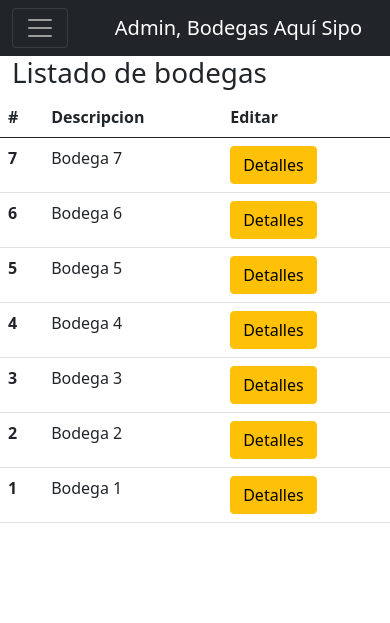
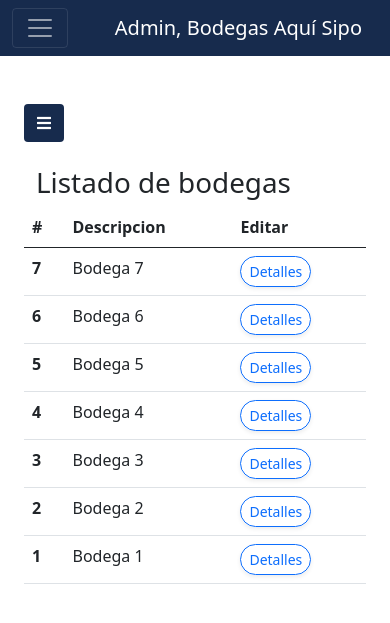
Before and after one commit to juliojimenez-98/bodegas_aquisipo, a Django app: page /home/bodegas in a window 390 px wide. Shown: the top 623 px of the page. Run offline with Django 3.2, Linux system fonts and the light colour scheme; a user stored in the database is signed in; data comes from the database, SQL or seed files in the repository; both versions use the stored data as it was after the commit; some libraries are stand-ins or nearby versions.

Commit message:
Layout Admin realizado responsive

```diff
--- a/bodega_app/static/css/global.css
+++ b/bodega_app/static/css/global.css
@@ -8,3 +8,75 @@
   background-size: cover;
   background-position: center center;
 }
+
+.sidebar li .submenu {
+  list-style: none;
+  margin: 0;
+  padding: 0;
+  padding-left: 1rem;
+  padding-right: 1rem;
+}
+
+.bg-color-primary {
+  background-color: #172b4d;
+}
+
+* {
+  margin: 0;
+  padding: 0;
+  box-sizing: border-box;
+}
+
+.navbarr {
+  width: 250px;
+  height: 150vh;
+  position: fixed;
+  margin-left: -300px;
+  background-color: #172b4d;
+  transition: 0.4s;
+}
+
+.nav-link {
+  font-size: 1.25em;
+}
+
+.nav-link:active,
+.nav-link:focus,
+.nav-link:hover {
+  background-color: #ffffff26;
+}
+
+.dropdown-menu {
+  background-color: #172b4d;
+}
+
+.dropdown-item:active,
+.dropdown-item:focus,
+.dropdown-item:hover {
+  background-color: #ffffff26;
+}
+
+.my-container {
+  transition: 0.4s;
+}
+
+/* for navbar */
+
+.active-nav {
+  margin-left: 0;
+}
+
+/* for main section */
+
+.active-cont {
+  margin-left: 250px;
+}
+
+#menu-btn {
+  background-color: #172b4d;
+  color: #fff;
+}
+
+#menu-btn:focus {
+  box-shadow: 0 0 0 0.25rem #7952b344;
+}
--- a/bodega_app/static/js/main.js
+++ b/bodega_app/static/js/main.js
@@ -1 +1,34 @@
-console.log("hi world");
+// document.addEventListener("DOMContentLoaded", function () {
+//   document.querySelectorAll(".sidebarr .nav-link").forEach(function (element) {
+//     element.addEventListener("click", function (e) {
+//       let nextEl = element.nextElementSibling;
+//       let parentEl = element.parentElement;
+//       if (nextEl) {
+//         e.preventDefault();
+//         let mycollapse = new bootstrap.Collapse(nextEl);
+//         if (nextEl.classList.contains("show")) {
+//           mycollapse.hide();
+//         } else {
+//           mycollapse.show();
+//           // find other submenus with class=show
+//           var opened_submenu = parentEl.parentElement.querySelector(
+//             ".submenu.show"
+//           );
+//           // if it exists, then close all of them
+//           if (opened_submenu) {
+//             new bootstrap.Collapse(opened_submenu);
+//           }
+//         }
+//       }
+//     }); // addEventListener
+//   }); // forEach
+// });
+// DOMContentLoaded  end
+
+var menu_btn = document.querySelector("#menu-btn");
+var sidebar = document.querySelector("#sidebar");
+var container = document.querySelector(".my-container");
+menu_btn.addEventListener("click", () => {
+  sidebar.classList.toggle("active-nav");
+  container.classList.toggle("active-cont");
+});
--- a/bodega_app/templates/base.html
+++ b/bodega_app/templates/base.html
@@ -12,6 +12,12 @@
       href="https://cdn.jsdelivr.net/npm/bootstrap@5.0.0/dist/css/bootstrap.min.css"
       rel="stylesheet"
       integrity="sha384-wEmeIV1mKuiNpC+IOBjI7aAzPcEZeedi5yW5f2yOq55WWLwNGmvvx4Um1vskeMj0"
+      crossorigin="anonymous"
+    />
+    <link
+      rel="stylesheet"
+      href="https://cdnjs.cloudflare.com/ajax/libs/font-awesome/5.15.3/css/all.min.css"
+      integrity="sha512-iBBXm8fW90+nuLcSKlbmrPcLa0OT92xO1BIsZ+ywDWZCvqsWgccV3gFoRBv0z+8dLJgyAHIhR35VZc2oM/gI1w=="
       crossorigin="anonymous"
     />
     <link rel="stylesheet" href="{%static "css/global.css" %}"/>
@@ -30,6 +36,16 @@
       integrity="sha384-p34f1UUtsS3wqzfto5wAAmdvj+osOnFyQFpp4Ua3gs/ZVWx6oOypYoCJhGGScy+8"
       crossorigin="anonymous"
     ></script>
+    <script
+      src="https://cdn.jsdelivr.net/npm/popper.js@1.16.1/dist/umd/popper.min.js"
+      integrity="sha384-9/reFTGAW83EW2RDu2S0VKaIzap3H66lZH81PoYlFhbGU+6BZp6G7niu735Sk7lN"
+      crossorigin="anonymous"
+    ></script>
+    <script
+      src="https://stackpath.bootstrapcdn.com/bootstrap/5.0.0-alpha2/js/bootstrap.min.js"
+      integrity="sha384-5h4UG+6GOuV9qXh6HqOLwZMY4mnLPraeTrjT5v07o347pj6IkfuoASuGBhfDsp3d"
+      crossorigin="anonymous"
+    ></script>
 
     <!-- Option 2: Separate Popper and Bootstrap JS -->
     <!--
--- a/bodega_app/templates/bodeapp/home/bodegas.html
+++ b/bodega_app/templates/bodeapp/home/bodegas.html
@@ -15,7 +15,9 @@
       <th scope="row">{{bodega.numero}}</th>
       <td>{{bodega.descripcion}}</td>
       <td>
-        <a href="{% url 'detalle-bodega' bodega.id  %}" class="btn btn-warning"
+        <a
+          href="{% url 'detalle-bodega' bodega.id  %}"
+          class="btn btn-outline-primary rounded-pill btn-sm shadow-sm"
           ><span class="glyphicon glyphicon-home"></span> Detalles
         </a>
       </td>
--- a/bodega_app/templates/bodeapp/home/detalle-bodegas.html
+++ b/bodega_app/templates/bodeapp/home/detalle-bodegas.html
@@ -5,7 +5,7 @@
   <div class="card-body">
     <h5 class="card-title">{{bodega.numero}}</h5>
     <p class="card-text">{{bodega.descripcion}}</p>
-    <a href="#" class="btn btn-primary">Go somewhere</a>
+    <a href="#" class="btn btn-outline-danger">Eliminar</a>
   </div>
 </div>
 
--- a/bodega_app/templates/bodeapp/home/home.html
+++ b/bodega_app/templates/bodeapp/home/home.html
@@ -1,6 +1,6 @@
 {% extends 'base.html' %} {% block content %} {% if user.is_authenticated %}
 
-<nav class="navbar navbar-expand-lg navbar-dark bg-dark">
+<nav class="navbar navbar-expand-lg navbar-dark bg-color-primary">
   <div class="container-fluid">
     <button
       class="navbar-toggler"
@@ -13,25 +13,11 @@
     >
       <span class="navbar-toggler-icon"></span>
     </button>
-    <a class="navbar-brand" href="#">Admin, Bodegas Aquí Sipo</a>
+    <a class="navbar-brand" href="{% url 'bodegas' %}"
+      >Admin, Bodegas Aquí Sipo</a
+    >
     <div class="collapse navbar-collapse" id="navbarTogglerDemo03">
-      <ul class="navbar-nav me-auto mb-2 mb-lg-0">
-        <li class="nav-item">
-          <a class="nav-link active" aria-current="page" href="#">Home</a>
-        </li>
-        <li class="nav-item">
-          <a class="nav-link" href="#">Link</a>
-        </li>
-        <li class="nav-item">
-          <a
-            class="nav-link disabled"
-            href="#"
-            tabindex="-1"
-            aria-disabled="true"
-            >Disabled</a
-          >
-        </li>
-      </ul>
+      <ul class="navbar-nav me-auto mb-2 mb-lg-0"></ul>
 
       <a class="btn btn-outline-danger" href="{% url 'logout' %}">
         Cerrar Sesión
@@ -39,7 +25,124 @@
     </div>
   </div>
 </nav>
-{% block contentHome %} {% endblock contentHome %} {% else %}
+
+{% comment %}
+<div class="grid-container container-fluid">
+  <div class="row min-vh-100 flex-column flex-md-row">
+    <aside
+      class="col-sm-2 col-md-2 col-lg-2 p-0 bg-color-primary flex-shrink-1"
+    >
+      <nav
+        id="nav_accordion"
+        class="navbar sidebar navbar-expand navbar-dark bg-color-primary flex-md-column flex-row align-items-start py-2"
+      >
+        <div class="collapse navbar-collapse">
+          <ul
+            class="flex-md-column flex-row navbar-nav w-100 justify-content-between"
+          >
+            <li class="nav-item has-submenu">
+              <a class="nav-link pl-0 text-nowrap" href="{% url 'bodegas' %}"
+                ><i class="fas fa-warehouse fa-fw"></i>
+                <span class="font-weight-bold">Bodegas</span></a
+              >
+              <ul class="submenu collapse">
+                <li>
+                  <a class="nav-link" href="#"
+                    ><i class="fas fa-boxes fa-fw"></i>Listado de bodegas</a
+                  >
+                </li>
+                <li>
+                  <a class="nav-link" href="#"
+                    ><i class="fas fa-plus fa-fw"></i>Agregar bodegas</a
+                  >
+                </li>
+              </ul>
+            </li>
+            <li class="nav-item">
+              <a class="nav-link pl-0" href="#"
+                ><i class="fa fa-heart codeply fa-fw"></i>
+                <span class="d-none d-md-inline">Codeply</span></a
+              >
+            </li>
+            <li class="nav-item">
+              <a class="nav-link pl-0" href="#"
+                ><i class="fa fa-star codeply fa-fw"></i>
+                <span class="d-none d-md-inline">Link</span></a
+              >
+            </li>
+            <li class="nav-item">
+              <a class="nav-link pl-0" href="#"
+                ><i class="fa fa-star fa-fw"></i>
+                <span class="d-none d-md-inline">Link</span></a
+              >
+            </li>
+          </ul>
+        </div>
+      </nav>
+    </aside>
+    <main class="col bg-faded py-3 flex-grow-1">
+      {% block contentHome %} {% endblock contentHome %}
+    </main>
+  </div>
+</div>
+{% endcomment %}
+
+<nav
+  class="navbarr navbar-expand d-flex flex-column align-item-start"
+  id="sidebar"
+>
+  <ul class="navbar-nav d-flex flex-column mt-5 w-100">
+    <li class="nav-item dropdown w-100">
+      <a
+        href="#"
+        class="nav-link dropdown-toggle text-light pl-4"
+        id="navbarDropdown"
+        role="button"
+        data-toggle="dropdown"
+        aria-expanded="false"
+        ><i class="fas fa-warehouse fa-fw m-2"></i>Bodegas</a
+      >
+      <ul class="dropdown-menu w-100" aria-labelledby="navbarDropdown">
+        <li>
+          <a
+            href="{% url 'bodegas' %}"
+            class="dropdown-item text-light pl-4 p-2"
+            ><i class="fas fa-boxes fa-fw m-2"></i>Listado de bodegas</a
+          >
+        </li>
+        <li>
+          <a
+            href="{% url 'add-bodega' %}"
+            class="dropdown-item text-light pl-4 p-2"
+            ><i class="fas fa-plus fa-fw m-2"></i>Agregar bodegas</a
+          >
+        </li>
+      </ul>
+    </li>
+    <li class="nav-item w-100">
+      <a href="#" class="nav-link text-light pl-4"
+        ><i class="fas fa-users fa-fw m-2"></i>Usuarios</a
+      >
+    </li>
+    <li class="nav-item w-100">
+      <a href="#" class="nav-link text-light pl-4"
+        ><i class="fab fa-product-hunt fa-fw m-2"></i>Productos</a
+      >
+    </li>
+
+    <li class="nav-item w-100">
+      <a href="#" class="nav-link text-light pl-4"
+        ><i class="fas fa-chart-line fa-fw m-2"></i>Movimientos</a
+      >
+    </li>
+  </ul>
+</nav>
+<section class="p-4 my-container">
+  <button class="btn my-4" id="menu-btn"><i class="fas fa-bars"></i></button>
+  {% block contentHome %} {% endblock contentHome %}
+</section>
+
+{% else %}
 <div class="container">
   <div class="row">
     <div class="col-md-12 col-lg-12">
--- a/bodega_app/views.py
+++ b/bodega_app/views.py
@@ -31,7 +31,7 @@ def login_view(request):
         if user:
             login(request, user)
             print("Usuario autenticado", user)
-            return redirect('home')
+            return redirect('bodegas')
         else:
             messages.error(request, 'Usuario o contraseña no válidos')
 
@@ -67,8 +67,10 @@ def add_bodega(request):
         if bodega:
             return redirect('bodegas')
 
+    return render(request, "bodeapp/home/add-bodega.html", {'form':form})
 
-    return render(request, "bodeapp/home/add-bodega.html", {'form':form})
+
+
 class BodegasListView(ListView):
     template_name = "bodeapp/home/bodegas.html"
     queryset = Bodega.objects.all().order_by('-numero')
```
Also changed, not shown: db.sqlite3.
